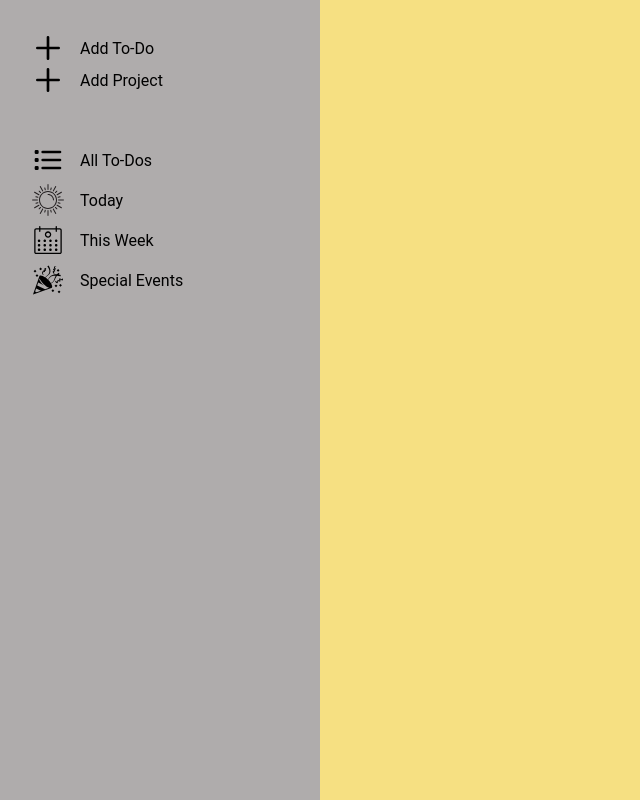
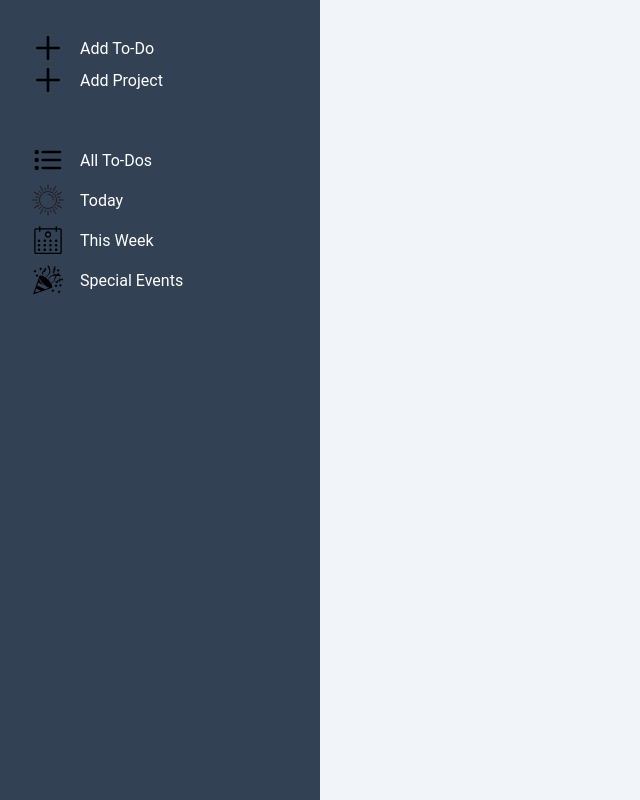
Before and after one commit to jacobdpcm/To-Do-List, a website built with webpack: page src/index.html in a window 1280 px wide. Shown: the whole page, without its empty margins (0-640 px from the left). Built offline with nearby package versions, Linux system fonts and the light colour scheme.

Commit message:
Modify color scheme

```diff
--- a/src/style.css
+++ b/src/style.css
@@ -82,7 +82,8 @@ select {
 
 
 .sidebar{
-    background-color: rgb(175, 172, 172);
+    background-color: #334155;
+    color: white;
     display: flex;
     flex-direction: column;
     gap: 3rem;
@@ -107,7 +108,7 @@ select {
 }
 
 .content{
-    background-color: rgb(246, 224, 130);
+    background-color: #f1f5f9;
 }
 
 .addTodo,
@@ -134,7 +135,7 @@ select {
     gap: 2rem;
     height: 7rem;
     border: 2px solid black;
-    background-color: rgb(214, 214, 160);
+    background-color: #cbd5e1;
     padding: .5rem;
     width: 550px;
 }
```
